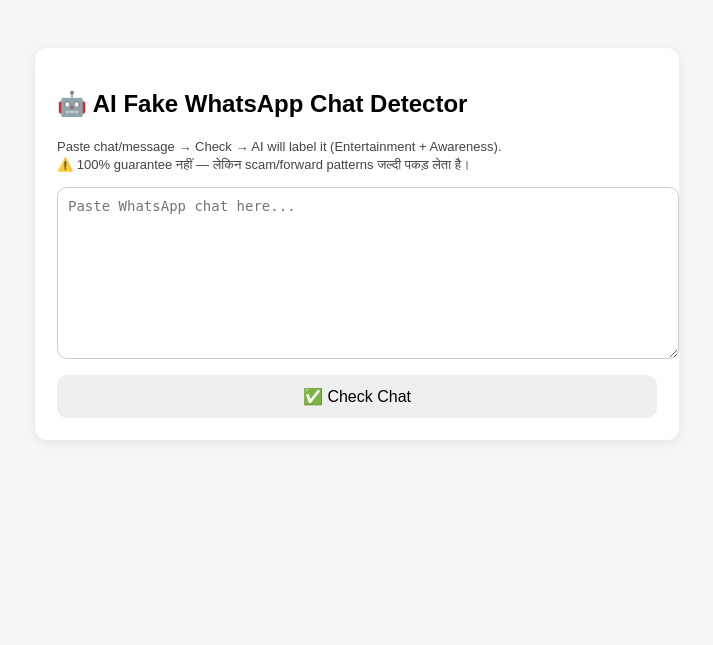
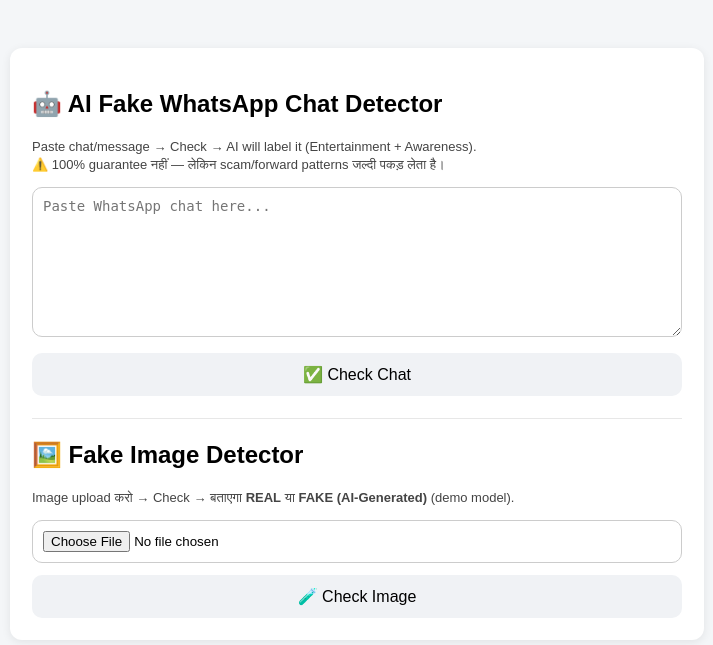
Before and after one commit to Mukesh3597/ai-fake-whatsapp-chat-detector, a Flask app: page / in a window 1280 px wide. Shown: the top 645 px of the page, without its empty margins (283-996 px from the left). Run offline with Flask 3, Linux system fonts and the light colour scheme; parts of the project's set-up code (start-up, migrations or seed data) failed here and were passed over.

Commit message:
Add image detector to chat app

```diff
--- a/app.py
+++ b/app.py
@@ -1,29 +1,55 @@
+import os
 from flask import Flask, render_template, request
+from werkzeug.utils import secure_filename
 import joblib
-import os
+
+# Image model libs
+import numpy as np
+from PIL import Image
+import tensorflow as tf
 
 app = Flask(__name__)
 
-# ✅ Always load model using absolute path (works on Render + local)
+# -----------------------------
+# Paths / Config
+# -----------------------------
 BASE_DIR = os.path.dirname(os.path.abspath(__file__))
-MODEL_PATH = os.path.join(BASE_DIR, "chat_detector_model.pkl")
+MODELS_DIR = os.path.join(BASE_DIR, "models")
+UPLOAD_DIR = os.path.join(BASE_DIR, "static", "uploads")
 
-model = joblib.load(MODEL_PATH)
+os.makedirs(UPLOAD_DIR, exist_ok=True)
+
+ALLOWED_EXTENSIONS = {"png", "jpg", "jpeg", "webp"}
+app.config["MAX_CONTENT_LENGTH"] = 5 * 1024 * 1024  # 5MB limit
 
 
+def allowed_file(filename: str) -> bool:
+    return "." in filename and filename.rsplit(".", 1)[1].lower() in ALLOWED_EXTENSIONS
+
+
+# -----------------------------
+# Load Models (ONCE)
+# -----------------------------
+chat_model_path = os.path.join(MODELS_DIR, "chat_detector_model.pkl")
+chat_model = joblib.load(chat_model_path)
+
+image_model_path = os.path.join(MODELS_DIR, "ai_image_detector.h5")
+image_model = tf.keras.models.load_model(image_model_path)
+
+IMG_SIZE = (224, 224)  # same as training
+
+
+# -----------------------------
+# Chat Prediction
+# -----------------------------
 def predict_with_details(text: str):
-    # 1) Prediction
-    pred = model.predict([text])[0]
+    pred = chat_model.predict([text])[0]
 
-    # 2) Probabilities
-    proba = model.predict_proba([text])[0]
-    classes = list(model.classes_)
+    proba = chat_model.predict_proba([text])[0]
+    classes = list(chat_model.classes_)
     prob_map = {classes[i]: round(float(proba[i]) * 100, 2) for i in range(len(classes))}
-
-    # 3) Confidence = predicted class probability
     confidence = prob_map.get(pred, round(float(proba.max()) * 100, 2))
 
-    # 4) Explanation (simple rules)
     if pred == "fake":
         explain = "Scam/Threat pattern detected (OTP/KYC/block/click/refund type words)."
     elif pred == "suspicious":
@@ -31,54 +57,129 @@ def predict_with_details(text: str):
     else:
         explain = "Looks like normal human conversation."
 
-    # 5) Top keywords from TF-IDF (from input text)
-    try:
-        tfidf = model.named_steps["tfidf"]
-        X_vec = tfidf.transform([text])
-        feature_names = tfidf.get_feature_names_out()
-        row = X_vec.toarray()[0]
+    # Top keywords from TF-IDF
+    tfidf = chat_model.named_steps["tfidf"]
+    X_vec = tfidf.transform([text])
+    feature_names = tfidf.get_feature_names_out()
+    row = X_vec.toarray()[0]
 
-        top_idx = row.argsort()[::-1]
-        keywords = []
-        for i in top_idx:
-            if row[i] <= 0:
-                break
-            w = feature_names[i]
-            if len(w) < 3:
-                continue
-            keywords.append(w)
-            if len(keywords) == 5:
-                break
-    except Exception:
-        keywords = []
+    top_idx = row.argsort()[::-1]
+    keywords = []
+    for i in top_idx:
+        if row[i] <= 0:
+            break
+        w = feature_names[i]
+        if len(w) < 3:
+            continue
+        keywords.append(w)
+        if len(keywords) == 5:
+            break
 
-    # ✅ Return 5 things
     return pred, confidence, keywords, prob_map, explain
 
 
-@app.route("/", methods=["GET", "POST"])
-def index():
-    result = None
-    confidence = None
+# -----------------------------
+# Image Prediction
+# -----------------------------
+def predict_image(file_path: str):
+    img = Image.open(file_path).convert("RGB")
+    img = img.resize(IMG_SIZE)
+    x = np.array(img, dtype=np.float32) / 255.0
+    x = np.expand_dims(x, axis=0)
+
+    # model output could be sigmoid (1 value) or softmax (2 values)
+    y = image_model.predict(x, verbose=0)
+
+    if y.shape[-1] == 1:
+        prob_fake = float(y[0][0])
+        label = "FAKE (AI-Generated)" if prob_fake >= 0.5 else "REAL"
+        confidence = round((prob_fake if prob_fake >= 0.5 else (1 - prob_fake)) * 100, 2)
+        scores = {
+            "real": round((1 - prob_fake) * 100, 2),
+            "fake": round(prob_fake * 100, 2),
+        }
+    else:
+        # assume [real, fake] or similar
+        probs = y[0].astype(float)
+        idx = int(np.argmax(probs))
+        confidence = round(float(probs[idx]) * 100, 2)
+
+        # class mapping (safe default)
+        # If your training order differs, swap these two
+        class_names = ["REAL", "FAKE (AI-Generated)"]
+        label = class_names[idx]
+
+        scores = {
+            "real": round(float(probs[0]) * 100, 2),
+            "fake": round(float(probs[1]) * 100, 2),
+        }
+
+    return label, confidence, scores
+
+
+# -----------------------------
+# Routes
+# -----------------------------
+@app.route("/", methods=["GET"])
+def home():
+    return render_template(
+        "index.html",
+        # chat
+        result=None, confidence=None, keywords=[], prob_map={}, explain=None, chat="",
+        # image
+        img_result=None, img_confidence=None, img_scores=None, img_url=None
+    )
+
+
+@app.route("/check-chat", methods=["POST"])
+def check_chat():
+    chat_text = request.form.get("chat", "").strip()
+
+    result = confidence = explain = None
     keywords = []
     prob_map = {}
-    explain = None
-    chat_text = ""
 
-    if request.method == "POST":
-        chat_text = request.form.get("chat", "").strip()
-        if chat_text:
-            # ✅ unpack 5 values
-            result, confidence, keywords, prob_map, explain = predict_with_details(chat_text)
+    if chat_text:
+        result, confidence, keywords, prob_map, explain = predict_with_details(chat_text)
 
     return render_template(
         "index.html",
-        result=result,
-        confidence=confidence,
-        keywords=keywords,
-        prob_map=prob_map,
-        explain=explain,
-        chat=chat_text
+        # chat
+        result=result, confidence=confidence, keywords=keywords, prob_map=prob_map, explain=explain, chat=chat_text,
+        # image (keep empty)
+        img_result=None, img_confidence=None, img_scores=None, img_url=None
+    )
+
+
+@app.route("/check-image", methods=["POST"])
+def check_image():
+    file = request.files.get("image")
+
+    if not file or file.filename == "":
+        return render_template(
+            "index.html",
+            result=None, confidence=None, keywords=[], prob_map={}, explain=None, chat="",
+            img_result="No file selected", img_confidence=None, img_scores=None, img_url=None
+        )
+
+    if not allowed_file(file.filename):
+        return render_template(
+            "index.html",
+            result=None, confidence=None, keywords=[], prob_map={}, explain=None, chat="",
+            img_result="Invalid file type (jpg/png/jpeg/webp only)", img_confidence=None, img_scores=None, img_url=None
+        )
+
+    filename = secure_filename(file.filename)
+    save_path = os.path.join(UPLOAD_DIR, filename)
+    file.save(save_path)
+
+    label, conf, scores = predict_image(save_path)
+    img_url = f"/static/uploads/{filename}"
+
+    return render_template(
+        "index.html",
+        result=None, confidence=None, keywords=[], prob_map={}, explain=None, chat="",
+        img_result=label, img_confidence=conf, img_scores=scores, img_url=img_url
     )
 
 
--- a/runtime.txt
+++ b/runtime.txt
@@ -1 +1,2 @@
 python-3.12.3
+python-3.11.9
--- a/templates/index.html
+++ b/templates/index.html
@@ -6,17 +6,20 @@
   <style>
     body { font-family: Arial; background: #f4f6f8; padding: 40px; }
     .box {
-      max-width: 600px; margin: auto; background: white; padding: 22px;
+      max-width: 650px; margin: auto; background: white; padding: 22px;
       border-radius: 12px; box-shadow: 0 2px 10px rgba(0,0,0,.08);
     }
     textarea {
       width: 100%; height: 150px; padding: 10px; font-size: 14px;
       border-radius: 10px; border: 1px solid #ccc; resize: vertical;
+      box-sizing: border-box;
     }
     button {
       padding: 12px; width: 100%; margin-top: 12px; border: none;
       border-radius: 10px; font-size: 16px; cursor: pointer;
+      background:#f0f2f5;
     }
+    button:hover { filter: brightness(0.98); }
     .small { color:#444; font-size: 13px; margin-top: 8px; line-height: 1.4; }
     .result {
       margin-top: 18px; padding: 14px; border-radius: 12px;
@@ -42,6 +45,27 @@
     }
     .bar { height: 10px; border-radius: 999px; background: #e9edf3; overflow: hidden; }
     .fill { height: 100%; width: 0%; background: #9aa7b4; }
+
+    hr { border: none; border-top: 1px solid #e7e7e7; margin: 22px 0; }
+
+    /* Image section */
+    .row { display:flex; gap:10px; align-items:center; flex-wrap: wrap; }
+    input[type="file"]{
+      width:100%;
+      padding:10px;
+      border:1px solid #ccc;
+      border-radius:10px;
+      box-sizing:border-box;
+      background:#fff;
+    }
+    .imgbox img{
+      max-width: 260px;
+      border-radius: 10px;
+      border: 1px solid #ccc;
+      margin-top: 10px;
+      display:block;
+    }
+    .chip { display:inline-block; padding:6px 10px; border-radius:999px; background:#eef2ff; font-size:13px; }
   </style>
 </head>
 <body>
@@ -53,7 +77,8 @@
     ⚠️ 100% guarantee नहीं — लेकिन scam/forward patterns जल्दी पकड़ लेता है।
   </p>
 
-  <form method="POST">
+  <!-- ✅ Chat form: action FIX -->
+  <form method="POST" action="/check-chat">
     <textarea name="chat" placeholder="Paste WhatsApp chat here...">{{ chat }}</textarea>
     <button type="submit">✅ Check Chat</button>
   </form>
@@ -104,9 +129,7 @@
           Fake: <b>{{ prob_map.get("fake", 0) }}%</b>
         </div>
 
-        <!-- ✅ SAFE bars (no crash if key missing) -->
         <div class="barwrap">
-
           <div class="barlabel">
             <span>Real</span>
             <span>{{ prob_map["real"] if "real" in prob_map else 0 }}%</span>
@@ -136,7 +159,6 @@
                  style="width: {{ prob_map['fake'] if 'fake' in prob_map else 0 }}%; background:#d00000;">
             </div>
           </div>
-
         </div>
       </div>
 
@@ -146,7 +168,78 @@
       </div>
     </div>
   {% endif %}
+
+  <!-- ========================= -->
+  <!-- ✅ Image Detector Section -->
+  <!-- ========================= -->
+  <hr>
+
+  <h2>🖼️ Fake Image Detector</h2>
+  <p class="small">
+    Image upload करो → Check → बताएगा <b>REAL</b> या <b>FAKE (AI-Generated)</b> (demo model).
+  </p>
+
+  <form method="POST" action="/check-image" enctype="multipart/form-data">
+    <input type="file" name="image" accept="image/*" required>
+    <button type="submit">🧪 Check Image</button>
+  </form>
+
+  {% if img_result %}
+    <div class="result imgbox">
+      <div>
+        <strong>Image Result:</strong>
+
+        {% if "FAKE" in img_result %}
+          <span class="tag" style="background:#ffe8e8;">🤥 {{ img_result }}</span>
+        {% elif "REAL" in img_result %}
+          <span class="tag" style="background:#e8fff0;">😇 {{ img_result }}</span>
+        {% else %}
+          <span class="tag" style="background:#fff6da;">⚠️ {{ img_result }}</span>
+        {% endif %}
+
+        {% if img_confidence %}
+          <span class="tag" style="background:#eaf0ff;">Confidence: {{ img_confidence }}%</span>
+        {% endif %}
+      </div>
+
+      {% if img_url %}
+        <img src="{{ img_url }}" alt="Uploaded image preview">
+      {% endif %}
+
+      {% if img_scores %}
+        <div class="scores">
+          <div><strong>Scores:</strong></div>
+          <div class="small" style="margin-top:6px;">
+            Real: <b>{{ img_scores.real }}</b>% |
+            Fake: <b>{{ img_scores.fake }}</b>%
+          </div>
+
+          <div class="barwrap">
+            <div class="barlabel">
+              <span>Real</span>
+              <span>{{ img_scores.real }}%</span>
+            </div>
+            <div class="bar">
+              <div class="fill" style="width: {{ img_scores.real }}%; background:#38b000;"></div>
+            </div>
+
+            <div class="barlabel">
+              <span>Fake</span>
+              <span>{{ img_scores.fake }}%</span>
+            </div>
+            <div class="bar">
+              <div class="fill" style="width: {{ img_scores.fake }}%; background:#d00000;"></div>
+            </div>
+          </div>
+        </div>
+      {% endif %}
+
+      <div class="small" style="margin-top:12px;">
+        Note: ये demo binary classifier है — perfect guarantee नहीं।
+      </div>
+    </div>
+  {% endif %}
+
 </div>
-
 </body>
 </html>
```
Also changed, not shown: requirements.txt (+5 -2 lines), static/uploads/download_1.jpg (added), 3 other files.
